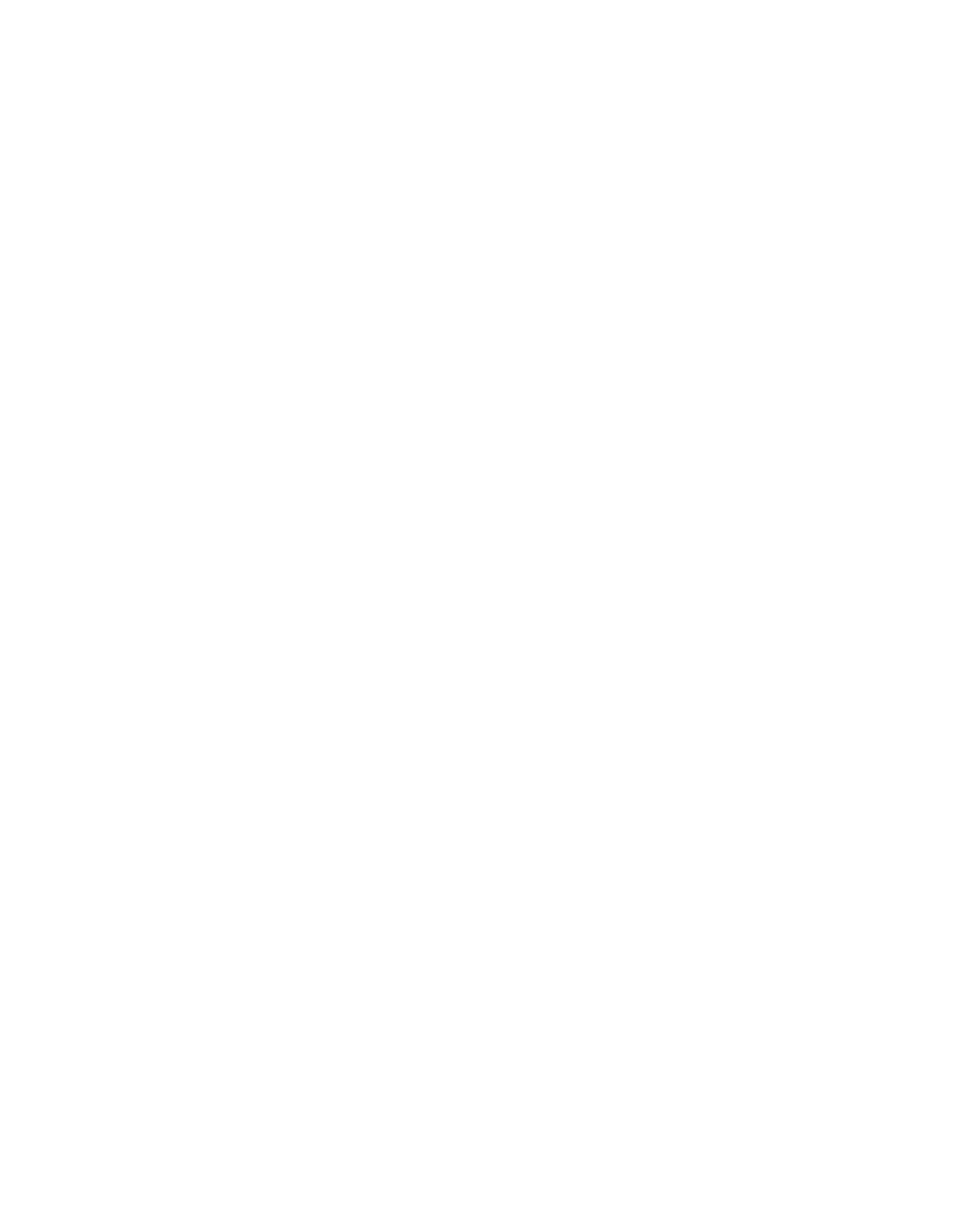
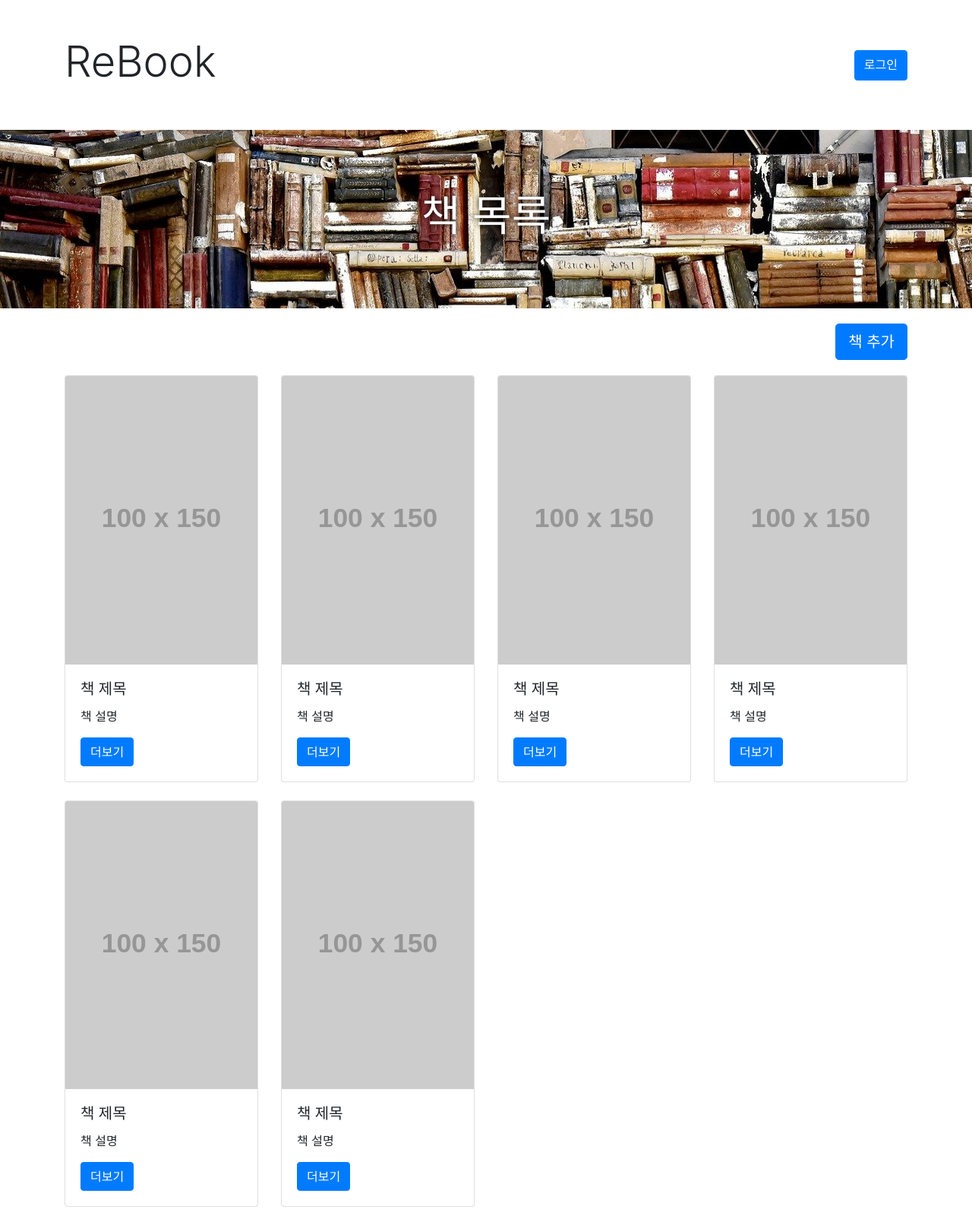
Before and after one commit to Mmuseng/ReBook, a Flask app: page / in a window 1280 px wide. Before the commit the page is empty. Shown: the whole page at 76% size. Before the commit the page ends 800 px from the top, so only its background shows below. Run offline with Flask 2, Linux system fonts and the light colour scheme; grey boxes labelled with a size stand in for pictures from a placeholder-image service; some libraries are stand-ins or nearby versions.

Commit message:
책 리스트 페이지 화면 프로토타입 제작

```diff
--- a/templates/index.html
+++ b/templates/index.html
@@ -1,12 +1,136 @@
 <!DOCTYPE html>
 <html lang="ko">
+
 <head>
     <meta charset="UTF-8">
     <meta http-equiv="X-UA-Compatible" content="IE=edge">
     <meta name="viewport" content="width=device-width, initial-scale=1.0">
     <title>Document</title>
+    <link rel="stylesheet" href="https://cdn.jsdelivr.net/npm/bootstrap@4.6.1/dist/css/bootstrap.min.css"
+        integrity="sha384-zCbKRCUGaJDkqS1kPbPd7TveP5iyJE0EjAuZQTgFLD2ylzuqKfdKlfG/eSrtxUkn" crossorigin="anonymous">
+    <script src="https://cdn.jsdelivr.net/npm/jquery@3.5.1/dist/jquery.slim.min.js"
+        integrity="sha384-DfXdz2htPH0lsSSs5nCTpuj/zy4C+OGpamoFVy38MVBnE+IbbVYUew+OrCXaRkfj"
+        crossorigin="anonymous"></script>
+    <script src="https://cdn.jsdelivr.net/npm/bootstrap@4.6.1/dist/js/bootstrap.bundle.min.js"
+        integrity="sha384-fQybjgWLrvvRgtW6bFlB7jaZrFsaBXjsOMm/tB9LTS58ONXgqbR9W8oWht/amnpF"
+        crossorigin="anonymous"></script>
+    <style>
+        .jumbotron {
+            padding: 3rem 2rem;
+            margin-bottom: 0;
+            background-color: #fff;
+        }
+
+        .header .jumbotron .container {
+            display: flex;
+            justify-content: space-between;
+            align-items: center;
+        }
+
+        .header .jumbotron .container .btn {
+            height: 40px;
+        }
+
+        .title .jumbotron {
+            background-image: url("../static/images/title_image.jpg");
+            padding: 5rem 0;
+        }
+
+        .title .jumbotron h1 {
+            color: #FFFFFF;
+            text-shadow: 0 0 6px #000;
+            font-weight: 400;
+        }
+
+        .book-add {
+            overflow: hidden;
+            padding: 20px 15px;
+        }
+    </style>
 </head>
+
 <body>
+    <div class="header">
+        <div class="jumbotron jumbotron-fluid">
+            <div class="container">
+                <h1 class="display-4">ReBook</h1>
+                <a href="/login" class="btn btn-primary">로그인</a>
+                <!-- 로그인 중일 경우 <a href="#" class="btn btn-primary">로그아웃</a> -->
+            </div>
+        </div>
+    </div>
+    <div class="title">
+        <div class="jumbotron jumbotron-fluid">
+            <h1 class="display-4 text-center text-shadow">책 목록</h1>
+        </div>
+    </div>
+    <div class="container book-add">
+        <a href="/bookadd" class="btn btn-primary float-right btn-lg">책 추가</a>
+    </div>
+    <div class="container">
+        <div class="row row-cols-1 row-cols-md-4">
+            <div class="col mb-4">
+                <div class="card">
+                    <img src="https://via.placeholder.com/100x150.png" class="card-img-top" alt="...">
+                    <div class="card-body">
+                        <h5 class="card-title">책 제목</h5>
+                        <p class="card-text">책 설명</p>
+                        <a href="/book" class="btn btn-primary">더보기</a>
+                    </div>
+                </div>
+            </div>
+            <div class="col mb-4">
+                <div class="card">
+                    <img src="https://via.placeholder.com/100x150.png" class="card-img-top" alt="...">
+                    <div class="card-body">
+                        <h5 class="card-title">책 제목</h5>
+                        <p class="card-text">책 설명</p>
+                        <a href="/book" class="btn btn-primary">더보기</a>
+                    </div>
+                </div>
+            </div>
+            <div class="col mb-4">
+                <div class="card">
+                    <img src="https://via.placeholder.com/100x150.png" class="card-img-top" alt="...">
+                    <div class="card-body">
+                        <h5 class="card-title">책 제목</h5>
+                        <p class="card-text">책 설명</p>
+                        <a href="/book" class="btn btn-primary">더보기</a>
+                    </div>
+                </div>
+            </div>
+            <div class="col mb-4">
+                <div class="card">
+                    <img src="https://via.placeholder.com/100x150.png" class="card-img-top" alt="...">
+                    <div class="card-body">
+                        <h5 class="card-title">책 제목</h5>
+                        <p class="card-text">책 설명</p>
+                        <a href="/book" class="btn btn-primary">더보기</a>
+                    </div>
+                </div>
+            </div>
+            <div class="col mb-4">
+                <div class="card">
+                    <img src="https://via.placeholder.com/100x150.png" class="card-img-top" alt="...">
+                    <div class="card-body">
+                        <h5 class="card-title">책 제목</h5>
+                        <p class="card-text">책 설명</p>
+                        <a href="/book" class="btn btn-primary">더보기</a>
+                    </div>
+                </div>
+            </div>
+            <div class="col mb-4">
+                <div class="card">
+                    <img src="https://via.placeholder.com/100x150.png" class="card-img-top" alt="...">
+                    <div class="card-body">
+                        <h5 class="card-title">책 제목</h5>
+                        <p class="card-text">책 설명</p>
+                        <a href="/book" class="btn btn-primary">더보기</a>
+                    </div>
+                </div>
+            </div>
+        </div>
+    </div>
+</body>
 
-</body>
 </html>
```
Also changed, not shown: static/images/title_image.jpg (added).
